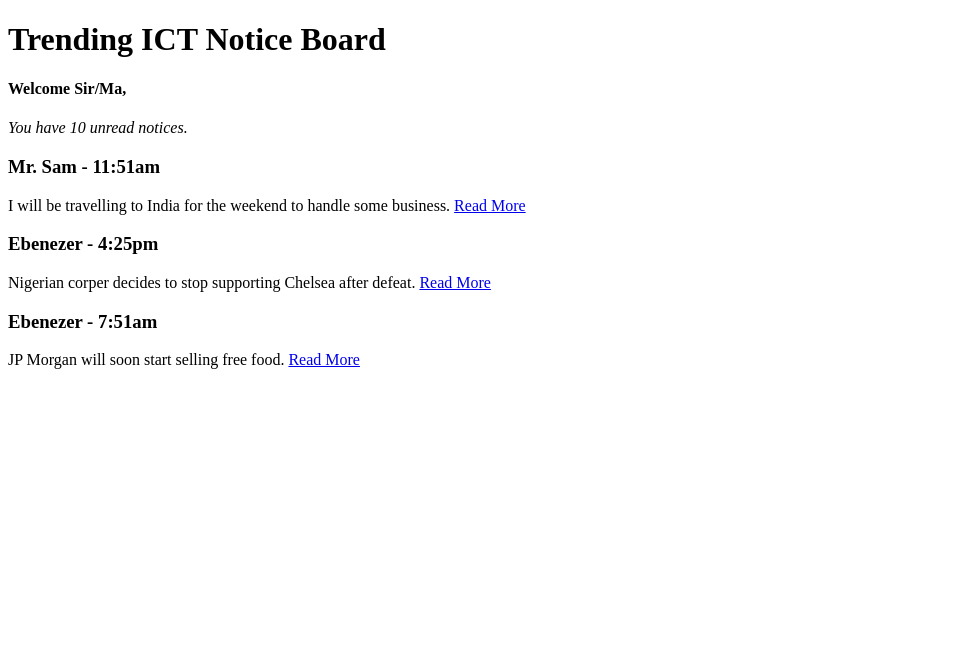
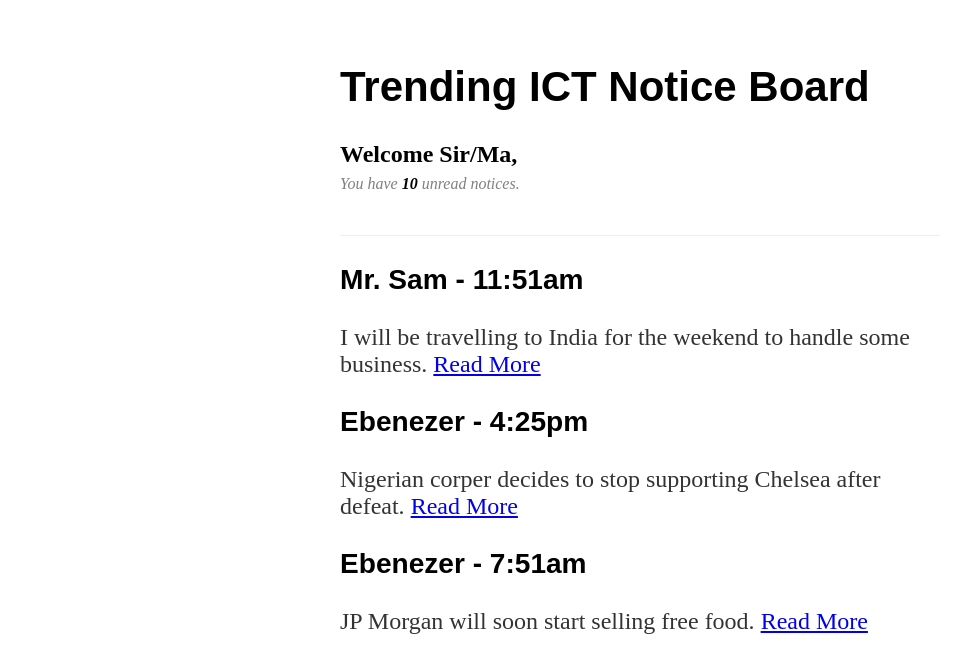
Before and after one commit to reelest/school, a plain HTML site: page index.html in a window 1280 px wide. Shown: the whole page, without its empty margins (0-964 px from the left). Drawn offline with Linux system fonts and the light colour scheme.

Commit message:
start styling

```diff
--- a/index.html
+++ b/index.html
@@ -1,30 +1,39 @@
 <!DOCTYPE html>
 <html>
+
 <head>
   <title>Trending ICT Notice Board</title>
+  <link href="./main.css" rel="stylesheet" />
 </head>
+
 <body>
-     <h1>Trending ICT Notice Board</h1>
-     <h4>Welcome Sir/Ma,</h4>
-     <i>You have 10 unread notices.</i>
-
+  <h1 class="capitalize">trending ICT notice board</h1>
+  <p class="welcome">
+    <b>Welcome Sir/Ma,</b>
+  </p>
+  <i id="unread">You have <b>10</b> unread notices.</i>
+  <hr class="top-margin" />
   <div>
     <h3>Mr. Sam - 11:51am</h3>
     <p>I will be travelling to India for the weekend to handle some business.
-       <a href="./messages/india.html">Read More</a></p>
+      <a href="./messages/india.html">Read More</a>
+    </p>
   </div>
 
   <div>
     <h3>Ebenezer - 4:25pm</h3>
     <p>Nigerian corper decides to stop supporting Chelsea after defeat.
-       <a href="#">Read More</a></p>
+      <a href="./messages/chelsea.html">Read More</a>
+    </p>
   </div>
 
   <div>
     <h3>Ebenezer - 7:51am</h3>
     <p>JP Morgan will soon start selling free food.
-       <a href="#">Read More</a></p>
+      <a href="./messages/morgan.html">Read More</a>
+    </p>
   </div>
 
 </body>
+
 </html>
--- a/main.css
+++ b/main.css
@@ -0,0 +1,50 @@
+body {
+  max-width: 600px;
+  width: 90vw;
+  margin: auto;
+  font-size: 24px;
+  color: #333333;
+}
+
+h1,
+h2,
+h3,
+h4,
+h5,
+h6 {
+  font-family: sans-serif;
+  color: black;
+}
+
+b {
+  color: black;
+}
+
+h1 {
+  font-size: 42px;
+  font-weight: 900;
+  margin-top: 63px;
+  margin-bottom: 30px;
+}
+
+#unread {
+  color: gray;
+  font-size: 16px;
+}
+
+.welcome {
+  margin-bottom: 0;
+}
+
+.capitalize {
+  text-transform: capitalize;
+}
+
+hr {
+  border: none;
+  border-top: 1px solid #eeeeee;
+}
+
+.top-margin {
+  margin-top: 40px;
+}
```
Also changed, not shown: messages/chelsea.html (+31 -5 lines), messages/morgan.html (+31 -5 lines). Lines whose indentation alone changed are shown as unchanged.
